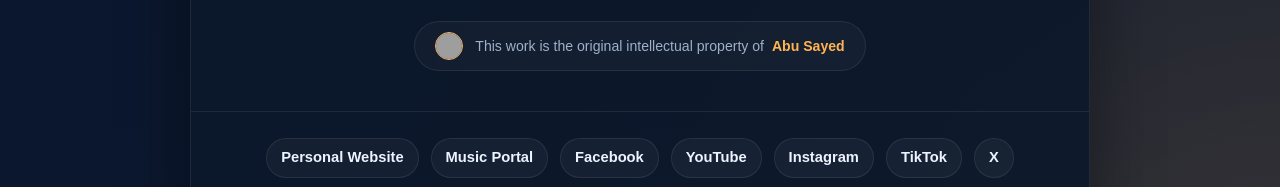
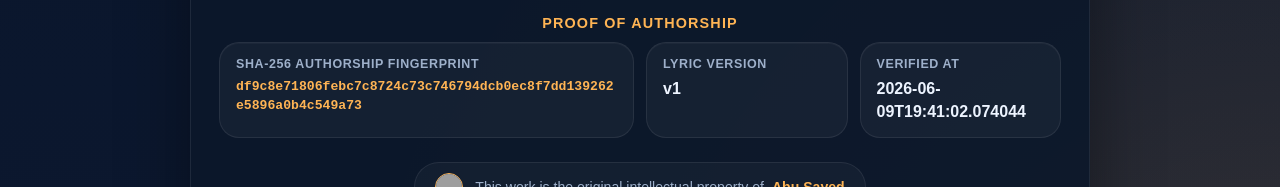
Before and after one commit to ImAbuSayed/skin-craves-your-warmth, a plain HTML site: page index.html in a window 1280 px wide. Shown: the part 2607-2794 px from the top of the page. Drawn offline with Linux system fonts and the light colour scheme; grey boxes are pictures that could not be loaded.

Commit message:
feat: update song assets v1 with signed GPG commit [verified]

```diff
--- a/index.html
+++ b/index.html
@@ -14,9 +14,9 @@
     <meta name="keywords" content="Skin Craves Your Warmth, Abu Sayed lyrics, original song lyrics, Abu Sayed original song, Abu Sayed lyricist, Abu Sayed composer, Abu Sayed songwriter, official lyrics">
     <meta name="robots" content="index,follow,max-snippet:-1,max-image-preview:large,max-video-preview:-1">
     <meta name="referrer" content="strict-origin-when-cross-origin">
-    <meta name="description" content="Official lyrics for &#x27;Skin Craves Your Warmth&#x27;, an original song written, composed, created, and owned by Abu Sayed.">
+    <meta name="description" content="The official lyric sheet for &#x27;Skin Craves Your Warmth&#x27; by Abu Sayed. This song is an original creative work, written and composed by the artist.">
     <meta property="og:title" content="Skin Craves Your Warmth - Original Lyrics by Abu Sayed">
-    <meta property="og:description" content="Official lyrics for &#x27;Skin Craves Your Warmth&#x27;, an original song written, composed, created, and owned by Abu Sayed.">
+    <meta property="og:description" content="The official lyric sheet for &#x27;Skin Craves Your Warmth&#x27; by Abu Sayed. This song is an original creative work, written and composed by the artist.">
     <meta property="og:type" content="music.song">
     <meta property="og:url" content="https://imabusayed.github.io/skin-craves-your-warmth/">
     <meta property="og:site_name" content="Abu Sayed Music">
@@ -24,7 +24,7 @@
     <meta name="last-modified" content="2026-06-05 12:31:47">
     <meta name="twitter:card" content="summary_large_image">
     <meta name="twitter:title" content="Skin Craves Your Warmth - Original Lyrics by Abu Sayed">
-    <meta name="twitter:description" content="Official lyrics for &#x27;Skin Craves Your Warmth&#x27;, an original song written, composed, created, and owned by Abu Sayed.">
+    <meta name="twitter:description" content="The official lyric sheet for &#x27;Skin Craves Your Warmth&#x27; by Abu Sayed. This song is an original creative work, written and composed by the artist.">
     <link rel="canonical" href="https://imabusayed.github.io/skin-craves-your-warmth/">
     <link rel="sitemap" type="application/xml" title="Sitemap" href="https://imabusayed.github.io/skin-craves-your-warmth/sitemap.xml">
     <link rel="author" href="https://github.com/ImAbuSayed">
@@ -100,7 +100,7 @@
       "@id": "https://imabusayed.github.io/skin-craves-your-warmth#webpage",
       "url": "https://imabusayed.github.io/skin-craves-your-warmth/",
       "name": "Skin Craves Your Warmth - Original Lyrics by Abu Sayed",
-      "description": "Official lyrics for 'Skin Craves Your Warmth', an original song written, composed, created, and owned by Abu Sayed.",
+      "description": "The official lyric sheet for 'Skin Craves Your Warmth' by Abu Sayed. This song is an original creative work, written and composed by the artist.",
       "isPartOf": {
         "@id": "https://music.abusayed.com.bd/#website"
       },
@@ -537,7 +537,7 @@
 
         <div class="controls">
             <button class="btn-speak" id="speakBtn" title="Read the lyrics aloud"><span id="speakText">Read Aloud</span></button>
-            <a href="https://music.abusayed.com.bd/Licensing/?https://imabusayed.github.io/skin-craves-your-warmth/" class="btn-license" title="Get licensing for this song" target="_blank">Music Rights & Licensing for Skin Craves Your Warmth</a>
+            <a href="https://music.abusayed.com.bd/Licensing/?https://imabusayed.github.io/skin-craves-your-warmth/" class="btn-license" title="Get licensing for this song" target="_blank">Official Music Licensing for Skin Craves Your Warmth</a>
 
         </div>
         <br>
@@ -612,6 +612,26 @@
             <div class="meta-card">
                 <span class="meta-label">Publisher</span>
                 <strong>Abu Sayed Music</strong>
+            </div>
+
+                </div>
+            </div>
+
+            <div class="details-block">
+                <div class="details-title">Proof of Authorship</div>
+                <div class="meta-grid">
+
+            <div class="meta-card" style="grid-column: span 2;">
+                <span class="meta-label">SHA-256 Authorship Fingerprint</span>
+                <strong style="word-break: break-all; font-family: monospace; font-size: 0.82rem; color: var(--accent);">df9c8e71806febc7c8724c73c746794dcb0ec8f7dd139262e5896a0b4c549a73</strong>
+            </div>
+            <div class="meta-card">
+                <span class="meta-label">Lyric Version</span>
+                <strong>v1</strong>
+            </div>
+            <div class="meta-card">
+                <span class="meta-label">Verified At</span>
+                <strong>2026-06-09T19:41:02.074044</strong>
             </div>
 
                 </div>
```
Also changed, not shown: excerpts/Bridge-Preview.txt (added), excerpts/Chorus-Preview.txt (added), excerpts/Final-Chorus-Preview.txt (added), excerpts/Hook-Preview.txt (added), excerpts/Post-Chorus-2-Preview.txt (added), excerpts/Post-Chorus-Preview.txt (added), excerpts/Pre-Chorus-2-Preview.txt (added), excerpts/Pre-Chorus-Preview.txt (added), excerpts/Verse-1-Preview.txt (added), excerpts/Verse-2-Preview.txt (added), hashes.txt (added), llms.txt, lyrics_backup/2026-06-09_skin-craves-your-warmth-v1.txt (added), manifest.json (added), 1 other file.
